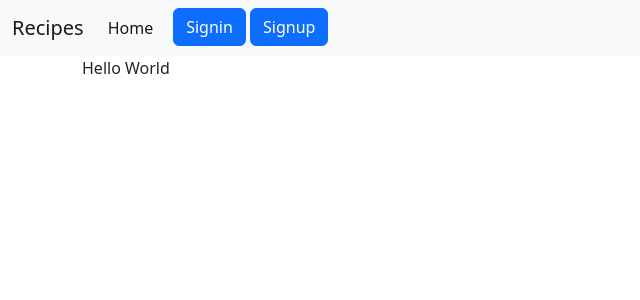
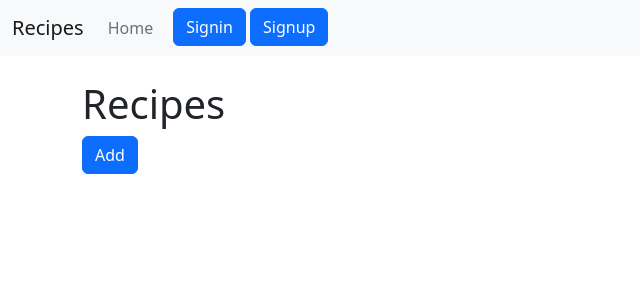
Before and after one commit to Sadeeed/flask-recipe, a Flask app: page / in a window 1280 px wide. Shown: the top 300 px of the page, without its empty margins (0-640 px from the left). Run offline with Flask 2, Linux system fonts and the light colour scheme; data that the repository does not hold is empty.

Commit message:
:package: add new recipe & view recipe page

```diff
--- a/apps/auth/views.py
+++ b/apps/auth/views.py
@@ -54,8 +54,6 @@ def signup_post():
     # add the new user to the database
     db.session.add(new_user)
     db.session.commit()
-    import pdb
-    pdb.set_trace()
 
     return redirect(url_for('auth.signin'))
 
--- a/apps/main/templates/main/index.html
+++ b/apps/main/templates/main/index.html
@@ -1,5 +1,13 @@
 {% extends 'layouts/base.html' %}
 
 {% block content %}
-    Hello World
+    <div class="mt-4">
+        <h1>Recipes</h1>
+        <a class="btn btn-primary mb-2" href="{{ url_for('main.add_recipe') }}">Add</a>
+        <ul class="list-group">
+            {% for recipe in recipes %}
+                <a href="{{ url_for('main.recipe', slug=recipe.slug) }}" class="list-group-item list-group-item-action">{{ recipe.name }}</a>
+            {% endfor %}
+        </ul>
+    </div>
 {% endblock %}
--- a/apps/main/views.py
+++ b/apps/main/views.py
@@ -1,12 +1,52 @@
 from flask import Blueprint, request, url_for, redirect, render_template, flash
 from flask_login import login_required, current_user
+from slugify import slugify
+from database import db
+
+from apps.main.models import Recipe, Ingredient
 
 main = Blueprint('main', __name__, template_folder="templates/main")
 
 
 @main.route("/")
 def index():
-    return render_template('index.html')
+    recipes = Recipe.query.all()
+    return render_template('index.html', recipes=recipes)
+
+
+@main.route("/recipe/<slug>")
+def recipe(slug):
+    recipe = Recipe.query.filter_by(slug=slug).first()
+    if recipe:
+        ingredients = recipe.ingredients
+        method = recipe.method
+        name = recipe.name
+        return render_template('recipe.html', name=name, ingredients=ingredients, method=method)
+    else:
+        return redirect(url_for('main.index'))
+
+
+@main.route("/recipe/add", methods=['GET', 'POST'])
+@login_required
+def add_recipe():
+    if request.method == 'GET':
+        return render_template('add_recipe.html')
+
+    if request.method == 'POST':
+        mutable_request = request.form.copy()
+        mutable_request.pop('name')
+        mutable_request.pop('method')
+        new_recipe = Recipe(name=request.form['name'], slug=slugify(request.form['name']),
+                            method=request.form['method'])
+
+        for ingredient in mutable_request.values():
+            ingredient = Ingredient(name=ingredient)
+            new_recipe.ingredients.append(ingredient)
+
+        db.session.add(new_recipe)
+        db.session.commit()
+
+        return redirect(url_for('main.index'))
 
 
 @main.route("/profile")
--- a/requirements.txt
+++ b/requirements.txt
@@ -10,5 +10,7 @@ Jinja2==3.1.2
 Mako==1.2.1
 MarkupSafe==2.1.1
 psycopg2-binary==2.9.3
+python-slugify==6.1.2
 SQLAlchemy==1.4.39
+text-unidecode==1.3
 Werkzeug==2.1.2
--- a/templates/layouts/base.html
+++ b/templates/layouts/base.html
@@ -17,10 +17,14 @@
             </button>
             <div class="collapse navbar-collapse" id="navbarNavAltMarkup">
                 <div class="navbar-nav">
-                    <a class="nav-link active" aria-current="page" href="{{ url_for('main.index') }}">Home</a>
+                    <a class="nav-link" aria-current="page" href="{{ url_for('main.index') }}">Home</a>
+                    {% if current_user.is_authenticated %}
+                    <a class="nav-link" href="{{ url_for('main.profile') }}">Profile</a>
+                    {% endif %}
                     <div class="container-fluid justify-content-end">
                         {% if current_user.is_authenticated %}
-                            <a class="btn btn-primary" href="{{ url_for('main.profile') }}">Profile</a>
+{#                            <a class="nav-link" href="{{ url_for('main.add_recipe') }}">Add Recipie</a>#}
+{#                            <a class="nav-link" href="{{ url_for('main.profile') }}">Profile</a>#}
                             <a class="btn btn-primary" href="{{ url_for('auth.logout') }}">Logout</a>
                         {% else %}
                             <a class="btn btn-primary" href="{{ url_for('auth.signin') }}">Signin</a>
```
Also changed, not shown: apps/main/models.py (+4 -3 lines), apps/main/templates/main/add_recipe.html (added, +40 -0 lines), apps/main/templates/main/recipe.html (added, +17 -0 lines).
